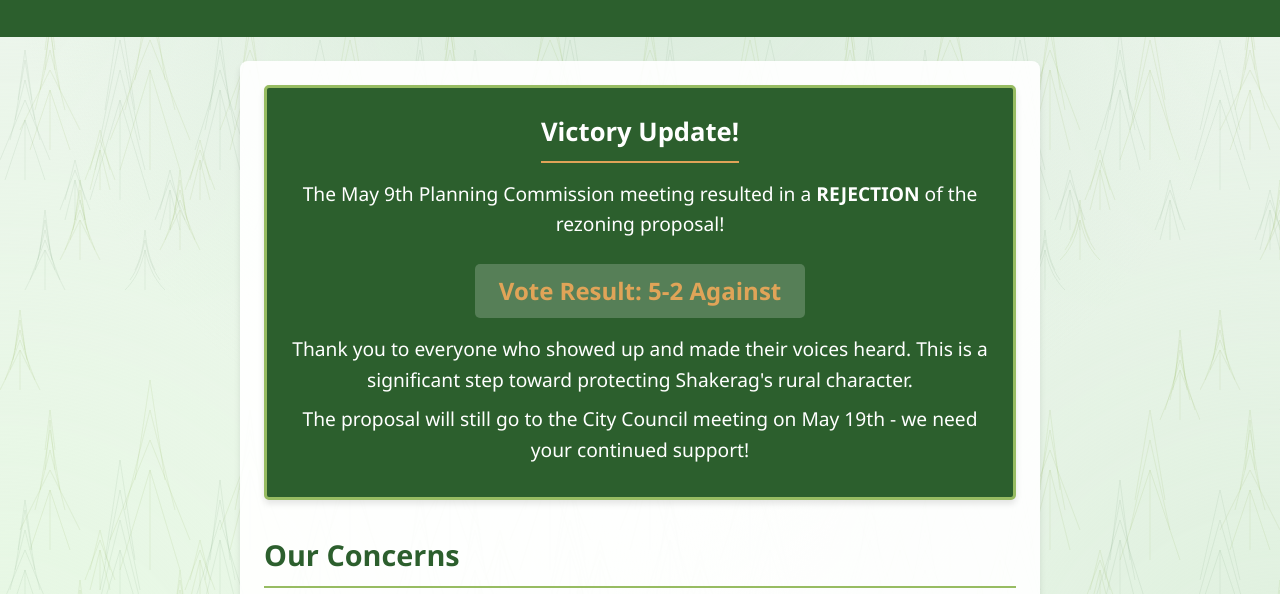
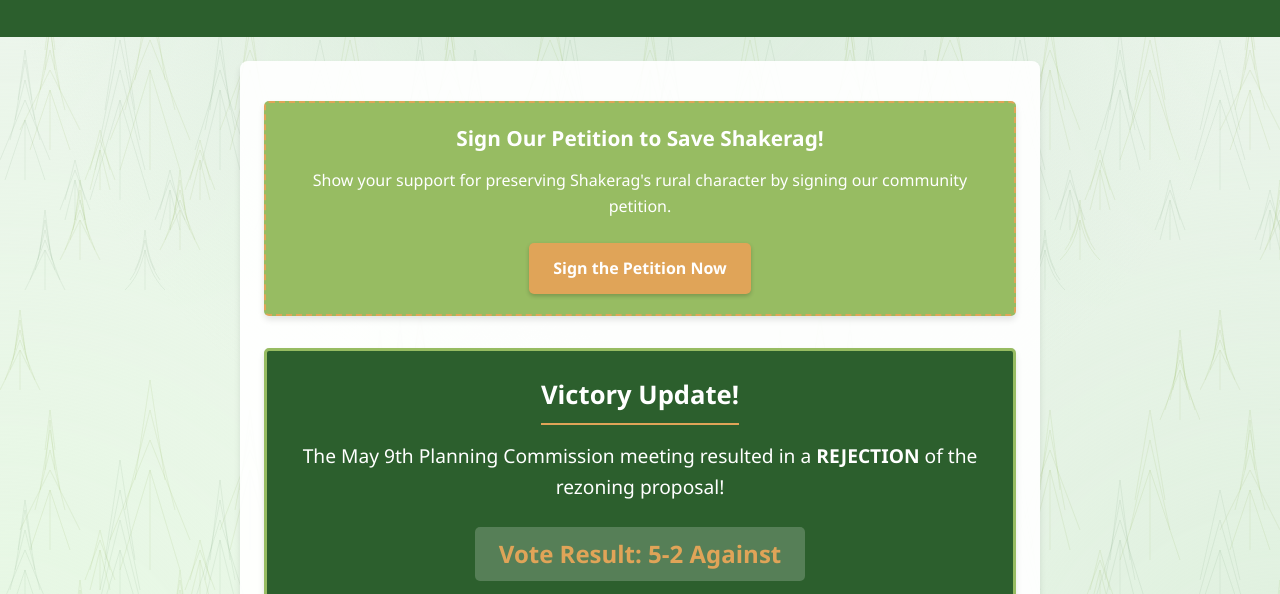
Before and after one commit to jbenamy/jbenamy, a plain HTML site: page index.html in a window 1280 px wide. Shown: the part 130-724 px from the top of the page. Drawn offline with Linux system fonts and the light colour scheme.

Commit message:
Update index.html

```diff
--- a/index.html
+++ b/index.html
@@ -208,6 +208,37 @@
             border-radius: 5px;
         }
 
+        /* NEW STYLE: Petition banner */
+        .petition-banner {
+            background-color: var(--secondary);
+            color: white;
+            padding: 1.2rem;
+            border-radius: 5px;
+            margin: 1rem 0 2rem 0;
+            text-align: center;
+            box-shadow: 0 4px 6px rgba(0, 0, 0, 0.1);
+            border: 2px dashed var(--accent);
+            position: relative;
+        }
+
+        .petition-banner h3 {
+            color: white;
+            margin-bottom: 0.8rem;
+            font-size: 1.3rem;
+        }
+
+        .petition-banner .button {
+            background-color: var(--accent);
+            margin-top: 0.5rem;
+            box-shadow: 0 2px 4px rgba(0,0,0,0.2);
+        }
+
+        .petition-banner .button:hover {
+            background-color: #c88c3e;
+            transform: translateY(-2px);
+            box-shadow: 0 3px 6px rgba(0,0,0,0.3);
+        }
+
         footer {
             background-color: var(--primary);
             color: white;
@@ -258,7 +289,14 @@
     </header>
 
     <main>
-        <!-- New Victory Banner Section -->
+        <!-- NEW ELEMENT: Petition Banner - MOVED TO TOP -->
+        <div class="petition-banner">
+            <h3>Sign Our Petition to Save Shakerag!</h3>
+            <p>Show your support for preserving Shakerag's rural character by signing our community petition.</p>
+            <a href="https://www.gopetition.com/signatures/save-shakerag-2025.html" class="button" target="_blank">Sign the Petition Now</a>
+        </div>
+
+        <!-- Victory Banner Section -->
         <div class="victory-banner">
             <h2>Victory Update!</h2>
             <p>The May 9th Planning Commission meeting resulted in a <strong>REJECTION</strong> of the rezoning proposal!</p>
```
